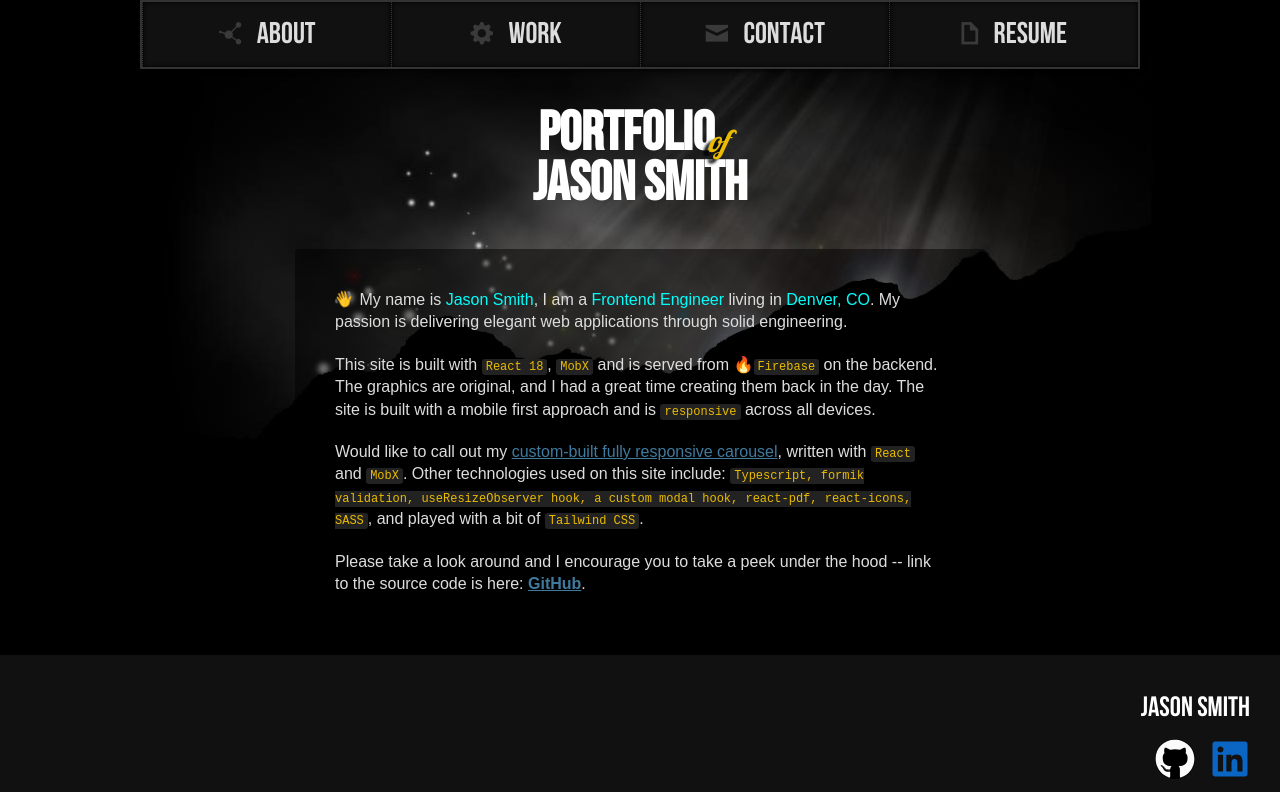
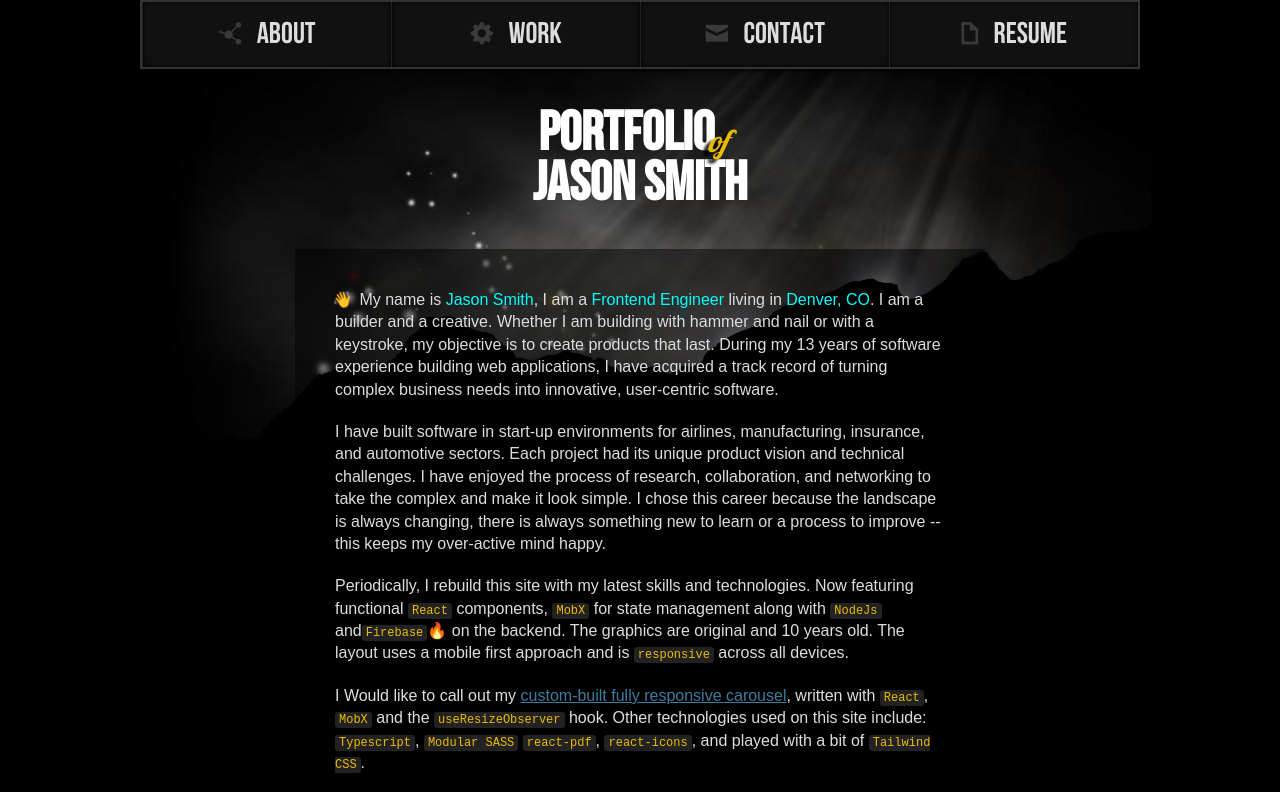
Before and after one commit to jasoncsmith/React-Portfolio, a React (Create React App) app in the folder client/: page / in a window 1280 px wide. Shown: the top 792 px of the page. Built offline with nearby package versions, Linux system fonts and the light colour scheme.

Commit message:
fade component, copy change, favicon edit

```diff
--- a/client/public/index.html
+++ b/client/public/index.html
@@ -4,7 +4,7 @@
     <meta charset="UTF-8" />
     <meta http-equiv="X-UA-Compatible" content="IE=edge" />
     <meta name="viewport" content="width=device-width, initial-scale=1.0" />
-    <title>Portfolio of Jason Smith</title>
+    <title>Portfolio | Jason Smith</title>
     <link rel="icon" type="image/png" sizes="16x16" href="./images/favicon.png" />
   </head>
 
--- a/client/src/components/ContactForm/index.tsx
+++ b/client/src/components/ContactForm/index.tsx
@@ -13,6 +13,7 @@ import FieldLabel from '../FieldLabel'
 import FieldTextArea from '../FieldTextArea'
 import Button from '../Button'
 import toasts from '../Toast'
+import Fade from '../Fade'
 
 import './index.scss'
 
@@ -118,7 +119,7 @@ const ContactForm = () => {
   }, [ref])
 
   return (
-    <>
+    <Fade>
       <form
         // action="/webservices/form.php"
         // method="post"
@@ -236,7 +237,7 @@ const ContactForm = () => {
         title={msg.title}
         content={msg.content}
       />
-    </>
+    </Fade>
   )
 }
 
--- /dev/null
+++ b/client/src/components/Fade/index.module.scss
@@ -0,0 +1,17 @@
+.base {
+    opacity: 1;
+    transform: none;
+    transform: translateY(0);
+
+    transition:
+        opacity 0.6s ease-out 0.3s,
+        transform 0.6s ease-out 0.1s;
+
+    &--is-hidden {
+        opacity: 0;
+    }
+
+    &--is-hidden.base--has-translate {
+        transform: translateY(20px);
+    }
+}
--- /dev/null
+++ b/client/src/components/Fade/index.tsx
@@ -0,0 +1,48 @@
+import React, { useEffect, useRef, useState } from 'react'
+import classNames from 'classnames'
+import styles from './index.module.scss'
+
+interface FadeProps {
+  animationToggle?: boolean
+  animationTranslate?: boolean
+  children: React.ReactNode
+}
+
+const Fade = ({ children, animationToggle = false, animationTranslate = true }: FadeProps) => {
+  const ref = useRef(null)
+  const [isVisible, setIsVisible] = useState(false)
+
+  useEffect(() => {
+    const currentRef = ref?.current
+    if (!currentRef) return
+
+    const observer = new IntersectionObserver(entries => {
+      entries.forEach(entry => {
+        if (animationToggle === true) {
+          setIsVisible(entry.isIntersecting)
+        } else {
+          entry.isIntersecting && setIsVisible(true)
+        }
+      })
+    })
+
+    observer.observe(currentRef)
+
+    return () => observer.unobserve(currentRef)
+  })
+
+  return (
+    <div
+      ref={ref}
+      className={classNames({
+        [styles.base]: true,
+        [styles['base--is-hidden']]: !isVisible,
+        [styles['base--has-translate']]: animationTranslate,
+      })}
+    >
+      {children}
+    </div>
+  )
+}
+
+export default Fade
--- /dev/null
+++ b/client/src/components/Lottie/index.module.scss
@@ -0,0 +1,5 @@
+.lottie {
+    width: 300px;
+    margin: 0 auto;
+    fill: blue;
+}
--- /dev/null
+++ b/client/src/components/Lottie/index.tsx
@@ -0,0 +1,19 @@
+import Lottie, { LottieComponentProps, LottieRefCurrentProps } from 'lottie-react'
+import React, { useEffect, useRef } from 'react'
+import loader from '../../assets/loader/loader-lottie-dots.json'
+import styles from './index.module.scss'
+
+const LottieLoader = ({ ...props }: Omit<LottieComponentProps, 'animationData'>) => {
+  const ref = useRef<LottieRefCurrentProps>(null)
+
+  // useEffect(() => {
+  //   const r = ref?.current
+  //   if (r) {
+  //     r.setSpeed(3)
+  //   }
+  // }, [ref])
+
+  return <Lottie animationData={loader} className={styles.lottie} lottieRef={ref} {...props} />
+}
+
+export default LottieLoader
--- a/client/src/components/Slider/index.tsx
+++ b/client/src/components/Slider/index.tsx
@@ -1,4 +1,4 @@
-import React, { useState } from 'react'
+import React, { useEffect, useState } from 'react'
 import { observer } from 'mobx-react'
 
 import SliderContainer from './components/SliderContainer'
@@ -9,6 +9,7 @@ import Controls from './components/Controls'
 import Nav from './components/Nav'
 import SliderStore, { SliderStoreContext } from './contexts'
 import Loader from '../Loader'
+import Fade from '../Fade'
 
 import styles from './index.module.scss'
 
@@ -21,6 +22,7 @@ function Slider() {
 
   return (
     <SliderStoreContext.Provider value={store}>
+      <Fade>
         <div className={styles.slider}>
           <SliderContainer>
             <ViewPort />
@@ -32,6 +34,7 @@ function Slider() {
             <Caption />
           </CaptionContainer>
         </div>
+      </Fade>
     </SliderStoreContext.Provider>
   )
 }
--- a/client/src/views/About/index.scss
+++ b/client/src/views/About/index.scss
@@ -53,10 +53,9 @@
             line-height: 1.4;
             margin-bottom: 20px;
             text-overflow: ellipsis;
-
-            &:last-of-type {
-                margin-bottom: 0;
-            }
+        }
+        & > div:last-of-type > p {
+            margin-bottom: 0;
         }
 
         span {
@@ -77,6 +76,14 @@
         animation: waving 2s infinite ease-in-out;
         transform-origin: right bottom;
     }
+
+    .icon--flickering {
+        display: inline-block;
+        position: relative;
+
+        animation: flickering 1s infinite;
+        transform-origin: center bottom;
+    }
 }
 
 @keyframes waving {
@@ -90,3 +97,23 @@
         transform: rotate(0deg);
     }
 }
+@keyframes flickering {
+    0% {
+        transform: rotate(0deg) translateX(0);
+    }
+    25% {
+        transform: rotate(2deg) translateX(0.5px);
+    }
+    50% {
+        transform: rotate(4deg) translateX(0px);
+    }
+    60% {
+        transform: rotate(0deg) translateX(0px);
+    }
+    75% {
+        transform: rotate(-2deg) translateX(-0.2px);
+    }
+    100% {
+        transform: rotate(0deg) translateX(0);
+    }
+}
--- a/client/src/views/About/index.tsx
+++ b/client/src/views/About/index.tsx
@@ -1,3 +1,4 @@
+import Fade from '../../components/Fade'
 import './index.scss'
 
 function About() {
@@ -12,29 +13,49 @@ function About() {
         </h1>
       </header>
       <article>
+        <Fade>
           <p>
             <span className="icon--waving">👋</span> My name is <span>Jason Smith</span>, I am a{' '}
-          <span>Frontend Engineer</span> living in <span>Denver, CO</span>. My passion is delivering elegant
-          web applications through solid engineering.
+            <span>Frontend Engineer</span> living in <span>Denver, CO</span>. I am a builder and a creative.
+            Whether I am building with hammer and nail or with a keystroke, my objective is to create products
+            that last. During my 13 years of software experience building web applications, I have acquired a
+            track record of turning complex business needs into innovative, user-centric software.
           </p>
+        </Fade>
+        <Fade>
           <p>
-          This site is built with <code>React 18</code>, <code>MobX</code> and is served from 🔥
-          <code>Firebase</code> on the backend. The graphics are original, and I had a great time creating
-          them back in the day. The site is built with a mobile first approach and is <code>responsive</code>{' '}
-          across all devices.
+            I have built software in start-up environments for airlines, manufacturing, insurance, and
+            automotive sectors. Each project had its unique product vision and technical challenges. I have
+            enjoyed the process of research, collaboration, and networking to take the complex and make it
+            look simple. I chose this career because the landscape is always changing, there is always
+            something new to learn or a process to improve -- this keeps my over-active mind happy.
           </p>
+        </Fade>
+
+        <Fade>
           <p>
-          Would like to call out my <a href="#/work">custom-built fully responsive carousel</a>, written with{' '}
-          <code>React</code> and <code>MobX</code>. Other technologies used on this site include:{' '}
-          <code>
-            Typescript, formik validation, useResizeObserver hook, a custom modal hook, react-pdf,
-            react-icons, SASS
-          </code>
-          , and played with a bit of <code>Tailwind CSS</code>.
+            Periodically, I rebuild this site with my latest skills and technologies. Now featuring functional{' '}
+            <code>React</code> components, <code>MobX</code> for state management along with{' '}
+            <code>NodeJs</code> and
+            <code>Firebase</code>
+            <span className="icon--flickering">🔥</span> on the backend. The graphics are original and 10
+            years old. The layout uses a mobile first approach and is <code>responsive</code> across all
+            devices.
           </p>
+        </Fade>
+        <Fade>
           <p>
-          Please take a look around and I encourage you to take a peek under the hood -- link to the source
-          code is here:{' '}
+            I Would like to call out my <a href="#/work">custom-built fully responsive carousel</a>, written
+            with <code>React</code>, <code>MobX</code> and the <code>useResizeObserver</code> hook. Other
+            technologies used on this site include: <code>Typescript</code>, <code>Modular SASS</code>{' '}
+            <code>react-pdf</code>, <code>react-icons</code>, and played with a bit of{' '}
+            <code>Tailwind CSS</code>.
+          </p>
+        </Fade>
+        <Fade animationToggle={true}>
+          <p>
+            Please have a look around and I encourage you to take a look under the hood; link to the source
+            code here ➜{' '}
             <strong>
               <a href="https://github.com/jasoncsmith/React-Portfolio/" target="_blank" rel="noreferrer">
                 GitHub
@@ -42,6 +63,7 @@ function About() {
             </strong>
             .
           </p>
+        </Fade>
       </article>
     </div>
   )
--- a/client/src/views/Resume/index.tsx
+++ b/client/src/views/Resume/index.tsx
@@ -3,6 +3,7 @@ import useResizeObserver from 'use-resize-observer'
 import pdf from '../../assets/docs/resume-jasonsmith-01_2024.pdf'
 import Document from '../../components/Document'
 import Button from '../../components/Button'
+import Fade from '../../components/Fade'
 
 import './index.scss'
 
@@ -15,6 +16,7 @@ function Resume() {
         <h2>Resume</h2>
       </header>
 
+      <Fade>
         <div ref={ref} className={'document-viewer'}>
           <Button
             buttonType="link"
@@ -36,6 +38,7 @@ function Resume() {
             Download
           </Button>
         </div>
+      </Fade>
     </div>
   )
 }
--- a/client/src/views/Work/index.module.scss
+++ b/client/src/views/Work/index.module.scss
@@ -3,7 +3,6 @@
 
 .view-work {
     padding: 70px 10px 20px 10px; // TODO: componentize this
-    height: auto;
     background: black url(../../assets/bg/bg-home-sky-lake.jpg) no-repeat 54.9% 7px fixed;
 
     @include mixins.breakpointMin(715px) {
```
Also changed, not shown: client/src/components/Slider/contexts/index.ts (+9 -6 lines). Lines whose indentation alone changed are shown as unchanged.
